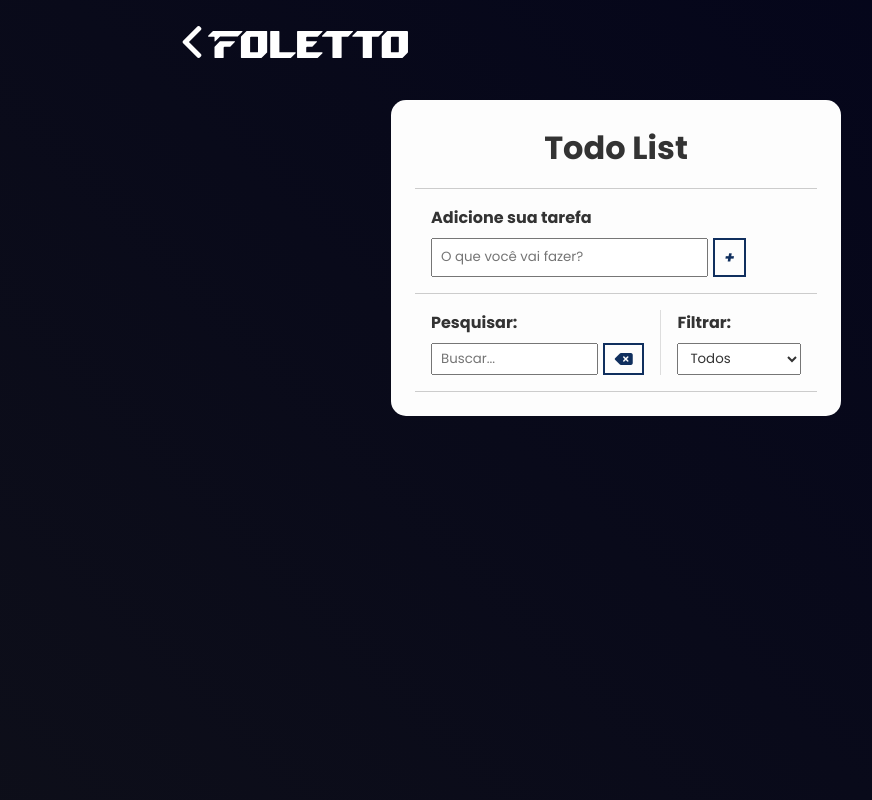
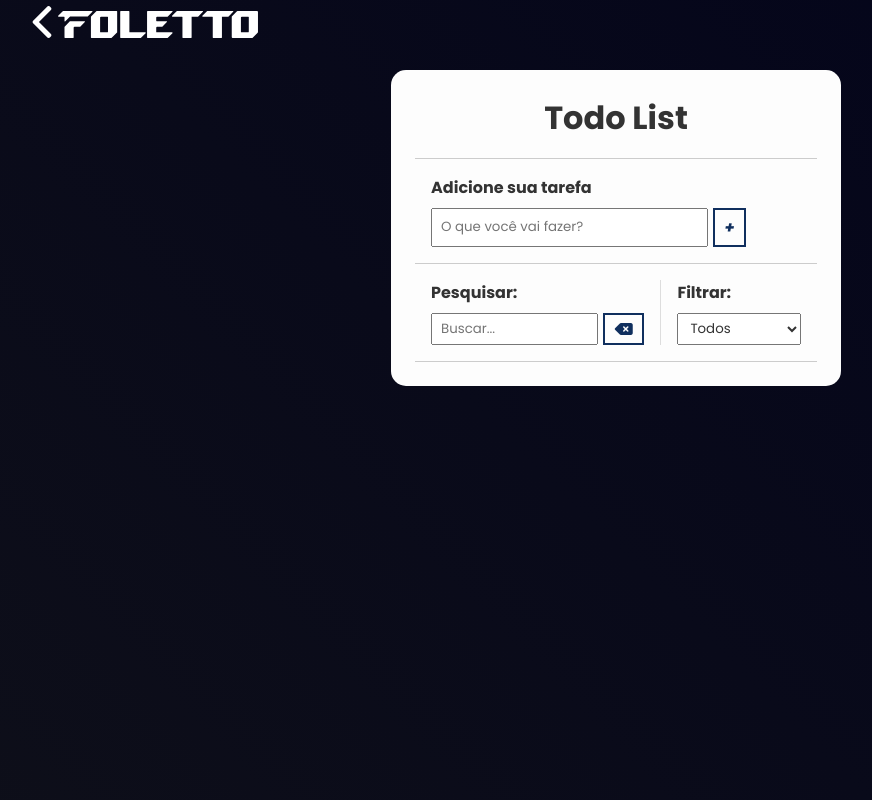
Before and after one commit to SamuelFoletto/Portfolio, a PHP site: page /Todo_list/index.html in a window 1280 px wide. Shown: the whole page, without its empty margins (24-896 px from the left). Run offline with PHP 8.4, Linux system fonts and the light colour scheme; some libraries are stand-ins or nearby versions.

Commit message:
Add files via upload

```diff
--- a/Todo_list/css/styles.css
+++ b/Todo_list/css/styles.css
@@ -9,14 +9,10 @@
 nav{
   display: flex;
   align-items: center;
-  margin: -180px auto 30px;
   height: 50px;
+  margin-bottom: 20px;
+  padding: 15px 50px;
 }
-
-
-
-
-
 
 
 #degrade-main{
@@ -26,7 +22,7 @@ nav{
   background-size: 500% 100%;
   animation: degrade-main 7s infinite alternate;
   color: #fff;
-  padding: 200px;
+
 }
 @keyframes degrade-main  {
   0%{
```
